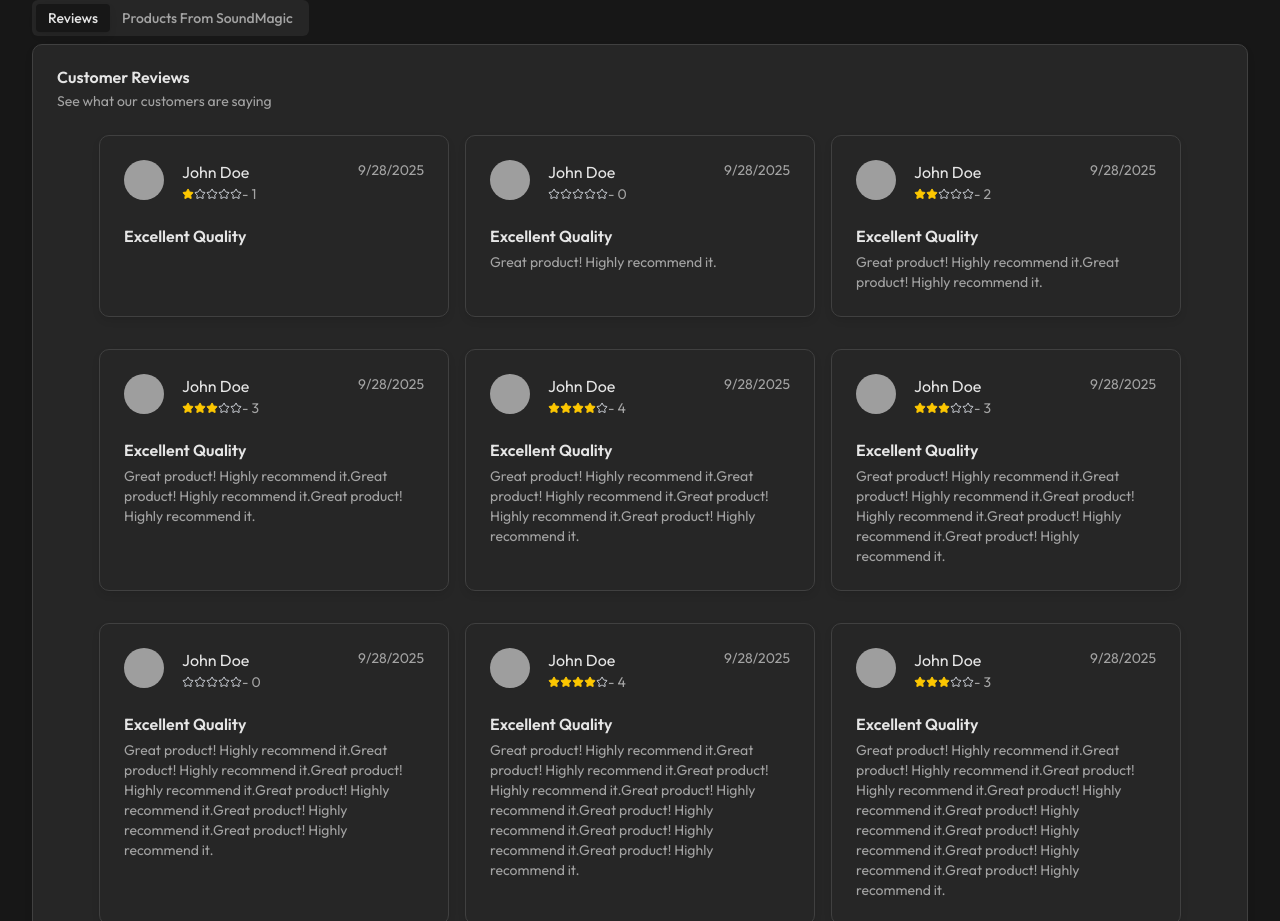
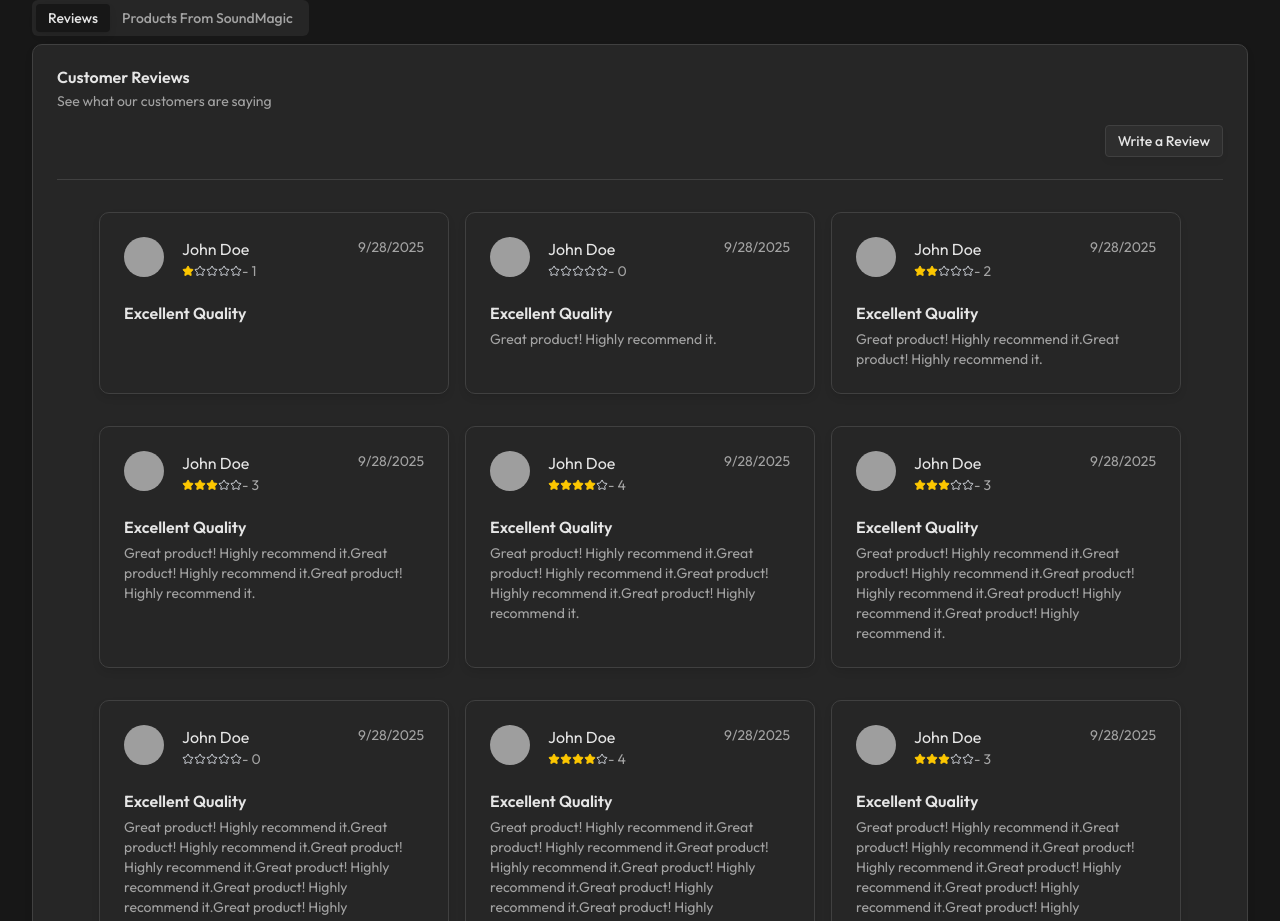
Before and after one commit to muhammed-radin/razorbills, a React (Vite) app: page /#/product/1 in a window 1280 px wide. Shown: the part 2100-3021 px from the top of the page. Built offline with nearby package versions, Linux system fonts and the light colour scheme; grey boxes are pictures that could not be loaded; a web font is replaced by a local one.

Commit message:
feat: Add review drawer component to ProductDetailsPage for user feedback

```diff
--- a/src/pages/product/page.jsx
+++ b/src/pages/product/page.jsx
@@ -23,6 +23,17 @@ import { cn } from "@/lib/utils";
 import { Product } from "@/models/product";
 import { currency } from "@/utils/currency";
 import StyledMd from "@/components/styled-md";
+
+import {
+    Drawer,
+    DrawerClose,
+    DrawerContent,
+    DrawerDescription,
+    DrawerFooter,
+    DrawerHeader,
+    DrawerTitle,
+    DrawerTrigger,
+} from "@/components/ui/drawer"
 
 import { Tabs, TabsContent, TabsList, TabsTrigger } from "@/components/ui/tabs"
 
@@ -311,6 +322,25 @@ const ProductDetailsPage = () => {
                                 <CardDescription>
                                     See what our customers are saying
                                 </CardDescription>
+                                <Drawer>
+                                    <DrawerTrigger variant="outline" size="sm" className="ml-auto my-1">
+                                       <Button variant="outline" size="sm" className="ml-auto my-1">
+                                       Write a Review</Button>
+                                    </DrawerTrigger>
+                                    <DrawerContent>
+                                        <DrawerHeader>
+                                            <DrawerTitle>Are you absolutely sure?</DrawerTitle>
+                                            <DrawerDescription>This action cannot be undone.</DrawerDescription>
+                                        </DrawerHeader>
+                                        <DrawerFooter className="space-x-2 flex flex-row items-center justify-center">
+                                            <Button>Submit</Button>
+                                            <DrawerClose>
+                                                Cancel
+                                            </DrawerClose>
+                                        </DrawerFooter>
+                                    </DrawerContent>
+                                </Drawer>
+                                <Separator className="my-2" />
                             </CardHeader>
                             <CardContent className='w-full'>
                                 <div className="flex flex-wrap gap-4 flex-row items-stretch justify-center">
@@ -321,7 +351,7 @@ const ProductDetailsPage = () => {
                                             comment: "Great product! Highly recommend it.".repeat(index),
                                             title: "Excellent Quality",
                                             rating: Math.floor(Math.random() * 5),
-                                        }} className="w-[350px]" />)
+                                        }} className="w-[350px]" key={index} />)
                                     })}
                                 </div>
                             </CardContent>
```
